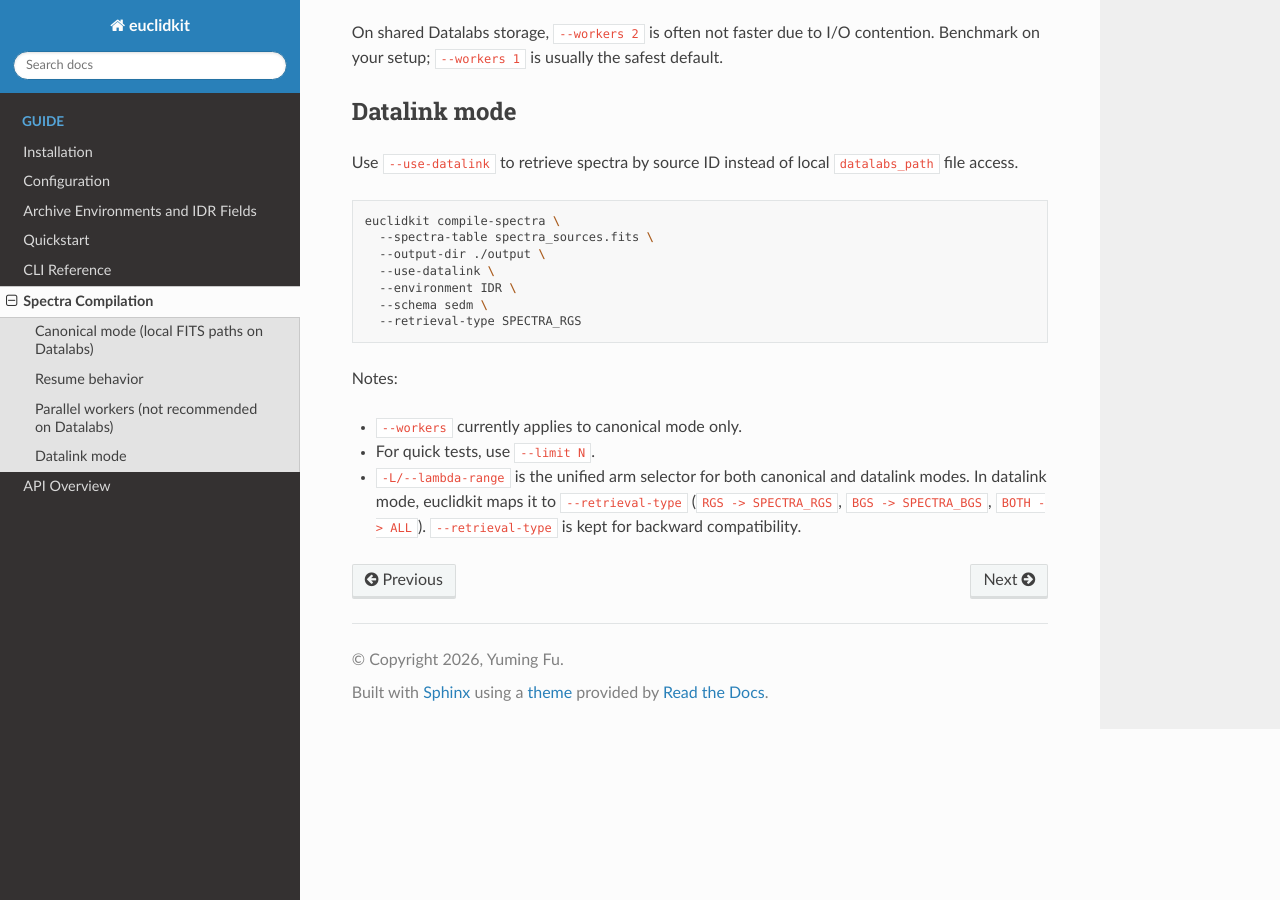
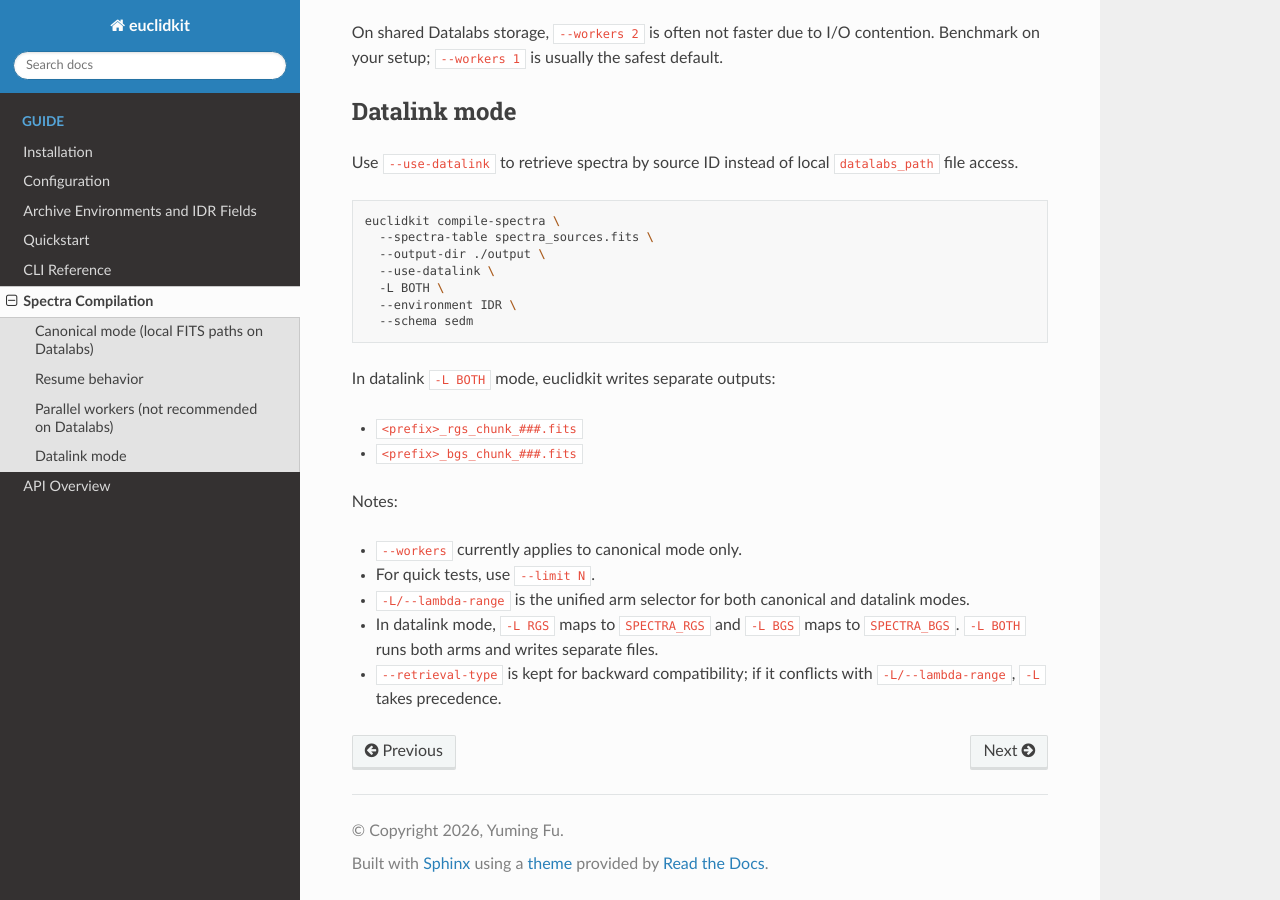
Before and after one commit to rudolffu/euclidkit, a Sphinx documentation site: the page built from docs/source/spectra_compilation.rst, in a window 1280 px wide and 900 px high, scrolled down 1188 px. Built offline with Sphinx 7.4.7 and the Read the Docs theme 3.1.0, drawn with Linux system fonts in a browser that asks for light colours.

Commit message:
Update docs for lambda-range BOTH in datalink mode

```diff
--- a/docs/source/spectra_compilation.rst
+++ b/docs/source/spectra_compilation.rst
@@ -70,15 +70,22 @@ Use ``--use-datalink`` to retrieve spectra by source ID instead of local
      --spectra-table spectra_sources.fits \
      --output-dir ./output \
      --use-datalink \
+     -L BOTH \
      --environment IDR \
-     --schema sedm \
-     --retrieval-type SPECTRA_RGS
+     --schema sedm
+
+In datalink ``-L BOTH`` mode, euclidkit writes separate outputs:
+
+- ``<prefix>_rgs_chunk_###.fits``
+- ``<prefix>_bgs_chunk_###.fits``
 
 Notes:
 
 - ``--workers`` currently applies to canonical mode only.
 - For quick tests, use ``--limit N``.
 - ``-L/--lambda-range`` is the unified arm selector for both canonical and
-  datalink modes. In datalink mode, euclidkit maps it to
-  ``--retrieval-type`` (``RGS -> SPECTRA_RGS``, ``BGS -> SPECTRA_BGS``,
-  ``BOTH -> ALL``). ``--retrieval-type`` is kept for backward compatibility.
+  datalink modes.
+- In datalink mode, ``-L RGS`` maps to ``SPECTRA_RGS`` and ``-L BGS`` maps to
+  ``SPECTRA_BGS``. ``-L BOTH`` runs both arms and writes separate files.
+- ``--retrieval-type`` is kept for backward compatibility; if it conflicts with
+  ``-L/--lambda-range``, ``-L`` takes precedence.
```
Also changed, not shown: README.md (+11 -1 lines), docs/source/cli.rst (+13 -0 lines), docs/source/quickstart.rst (+12 -0 lines).
